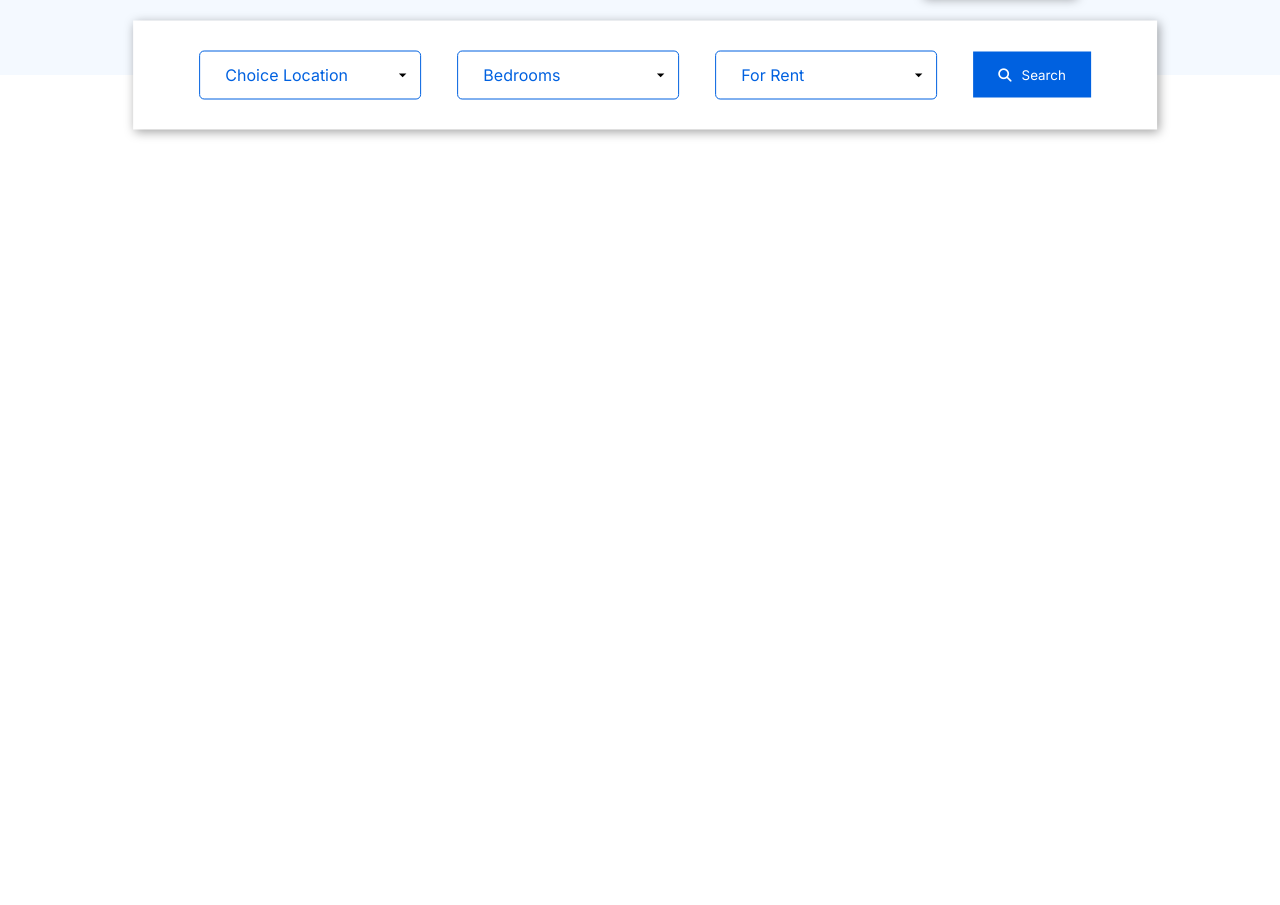
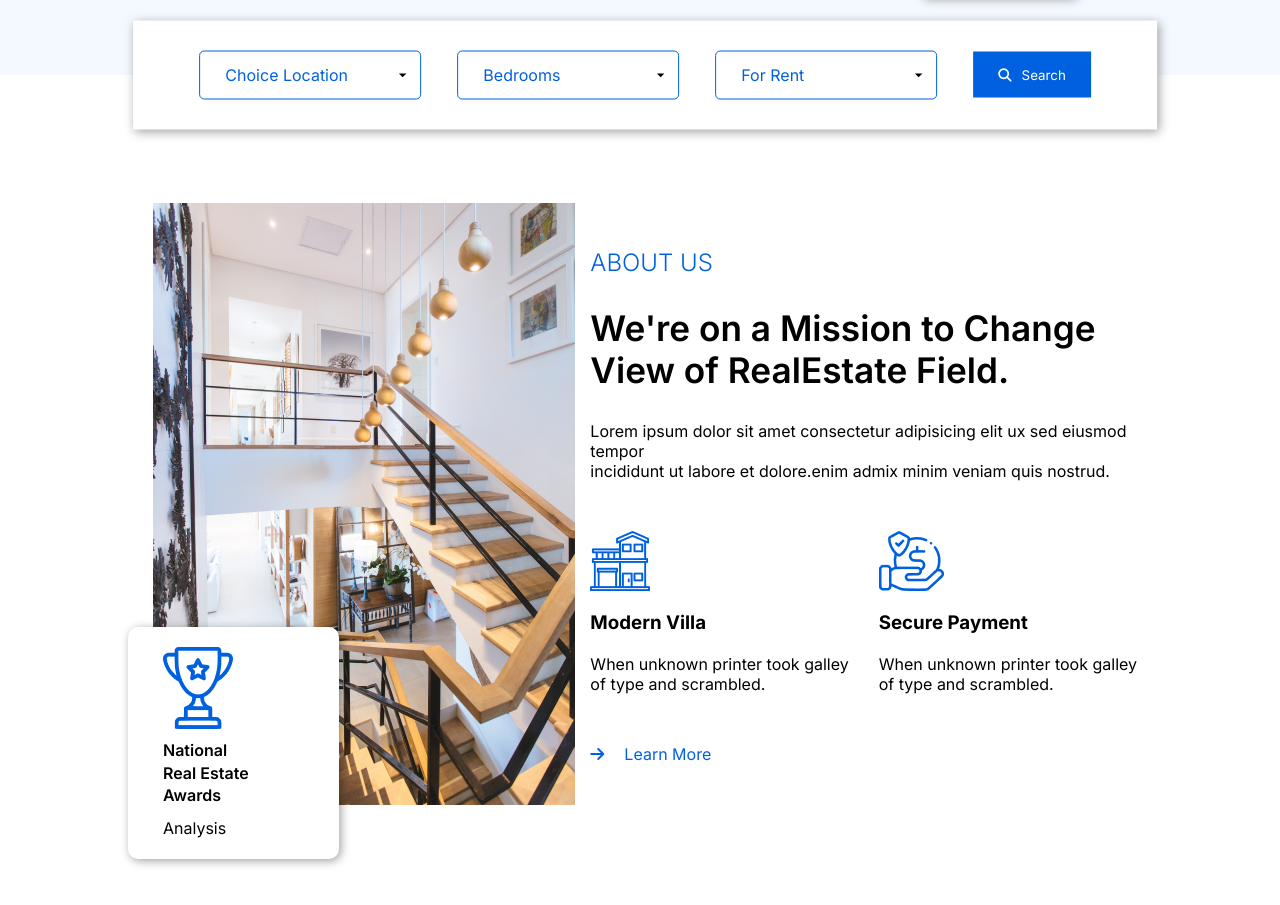
Before and after one commit to Thushan2002/houzing-html-css-js, a plain HTML site: page index.html in a window 1280 px wide. Shown: the part 501-1406 px from the top of the page. Before the commit the page ends 800 px from the top, so only its background shows below. Drawn offline with Linux system fonts and the light colour scheme.

Commit message:
feat: about us section added

```diff
--- a/index.html
+++ b/index.html
@@ -45,6 +45,7 @@
                 <button class="btn-2">View Details</button>
             </div>
         </div>
+        <!-- search -->
         <div class="search">
             <form action="">
                 <select name="" id="" class="custom-select">
@@ -67,7 +68,35 @@
             </form>
         </div>
     </div>
-    <!-- search -->
+    <!-- about us -->
+    <div class="about-us">
+        <div class="about-left">
+            <img src="./images/about-us.png" alt="" class="about-us-img">
+            <div class="awards">
+                <img src="./images/icons/trophy.png" alt="">
+                <p class="highlight">National <br>Real Estate <br>Awards</p>
+                <p>Analysis</p>
+            </div>
+        </div>
+        <div class="about-right">
+            <h6 class="title">About Us</h6>
+            <p class="highlight-2">We're on a Mission to Change <br>View of RealEstate Field.</p>
+            <p>Lorem ipsum dolor sit amet consectetur adipisicing elit ux sed eiusmod tempor <br>incididunt ut labore et dolore.enim admix minim veniam quis nostrud.</p>
+            <div class="service">
+                <div>
+                    <img src="./images/icons/house 1 (Traced).png" alt="">
+                    <h3>Modern Villa</h3>
+                    <p>When unknown printer took galley <br>of type and scrambled.</p>
+                </div>
+                <div>
+                    <img src="./images/icons/money 1 (Traced).png" alt="">
+                    <h3>Secure Payment</h3>
+                    <p>When unknown printer took galley <br>of type and scrambled.</p>
+                </div>
+            </div>
+            <button><i class="fa-solid fa-arrow-right"></i>Learn More</button>
+        </div>
+    </div>
 
 </body>
 
--- a/style.css
+++ b/style.css
@@ -148,10 +148,21 @@
     left: 25%;
 }
 
+.title {
+    color: var(--var--primary-blue);
+    font-size: 1.5rem;
+    font-weight: 300;
+    text-transform: uppercase;
+}
+
 .highlight {
-    color: var(--var--primary-blue);
     font-weight: 600;
     font-size: 1rem;
+}
+
+.highlight-2 {
+    font-weight: 600;
+    font-size: 2.2rem;
 }
 
 /* search */
@@ -205,3 +216,85 @@
     background-position: right 10px center;
     background-size: 15px;
 }
+
+/* about */
+.about-us {
+    width: 80%;
+    margin: 10% auto;
+    display: flex;
+    align-items: center;
+    column-gap: 40px;
+}
+
+.about-us-img {
+    max-width: 100%;
+    height: auto;
+    margin-left: 25px;
+    position: relative;
+    /* Ensure proper positioning for child elements */
+}
+
+.about-left {
+    position: relative;
+    /* Ensure that .awards is positioned relative to this */
+}
+
+.about-left .awards {
+    position: absolute;
+    bottom: -50px;
+    /* Changed from -50% to -50px to avoid extreme shifts */
+    left: 0;
+    z-index: 10;
+    box-shadow: 2px 2px 10px rgba(0, 0, 0, 0.37);
+    background-color: var(--var--white);
+    display: flex;
+    flex-direction: column;
+    justify-content: center;
+    align-items: flex-start;
+    width: 50%;
+    padding: 20px 35px;
+    row-gap: 10px;
+    height: fit-content;
+    border-radius: 10px;
+}
+
+.about-left .awards p {
+    line-height: 1.4;
+}
+
+.about-right {
+    display: flex;
+    flex-direction: column;
+    row-gap: 30px;
+}
+
+.about-right button {
+    all: unset;
+    display: flex;
+    align-items: center;
+    column-gap: 20px;
+    color: var(--var--primary-blue);
+}
+
+
+.about-right .service {
+    display: flex;
+    column-gap: 30px;
+    margin: 20px 0;
+}
+
+.service :first-child {
+    display: flex;
+    flex-direction: column;
+    align-items: flex-start;
+    justify-content: center;
+    row-gap: 20px;
+}
+
+.service :last-child {
+    display: flex;
+    flex-direction: column;
+    align-items: flex-start;
+    justify-content: center;
+    row-gap: 20px;
+}
```
Also changed, not shown: images/about-us.png (added), images/icons/house 1 (Traced).png (added), images/icons/money 1 (Traced).png (added), images/icons/trophy.png (added).
